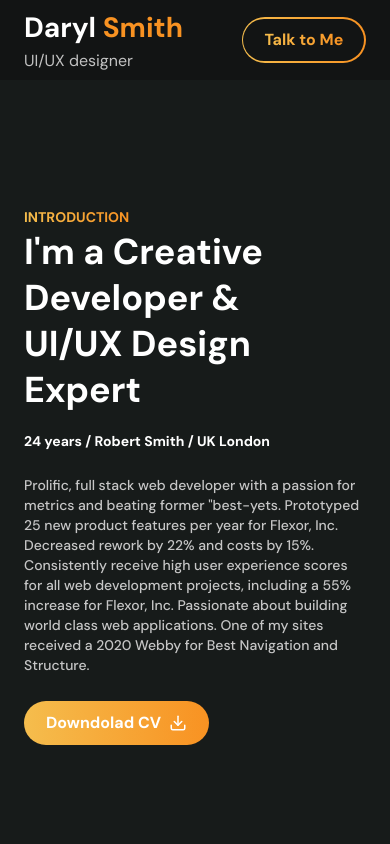
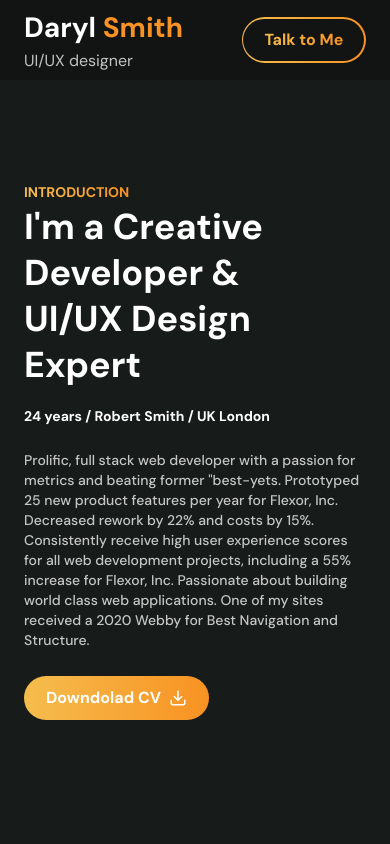
Before and after one commit to mdemong87/theamfisher-assignment, a Next.js app: page / in a window 390 px wide. Shown: the top 844 px of the page. Built offline with nearby package versions, Linux system fonts and the light colour scheme.

Commit message:
section wraper fix  align and hero contect position

```diff
--- a/app/componnent/HeroContent.jsx
+++ b/app/componnent/HeroContent.jsx
@@ -2,7 +2,7 @@ import DownloadCvBtn from "./DownloadCVBtn";
 
 const HeroContent = () => {
     return (
-        <div className=" w-full h-full flex items-center md:mt-[50px]">
+        <div className=" w-full h-full flex items-center -mt-[25px] md:mt-[50px]">
             <div className="h-fit w-full md:w-[85%] pl-[24px] pr-[24px] md:pr-[0px] md:pl-[39px]">
                 <span className="textGredient text-sm sm:text-bsae font-bold pb-[12px]">INTRODUCTION</span>
                 <h1 className="font-bold text-4xl sm:text-5xl leading-[46px] sm:leading-[63px] pb-[18px]">
--- a/app/componnent/SectionWraper.jsx
+++ b/app/componnent/SectionWraper.jsx
@@ -1,6 +1,6 @@
 const SectionWraper = ({ children }) => {
     return (
-        <div className="w-full h-full grid grid-cols-12 pt-[120px] pl-[24px] md:pl-[104px] lg:pl-[58px] ">
+        <div className="w-full h-full grid grid-cols-12 pt-[120px] pl-[24px] md:pl-[125px] lg:pl-[58px] ">
             <div className="h-full w-full hidden lg:block col-span-0 lg:col-span-4"></div>
             <div className="col-span-12 lg:col-span-8 h-full w-full pr-[24px] sm:pr[42px] md:pr-[62px] lg:pr-[92px]">
                 {children}
```
